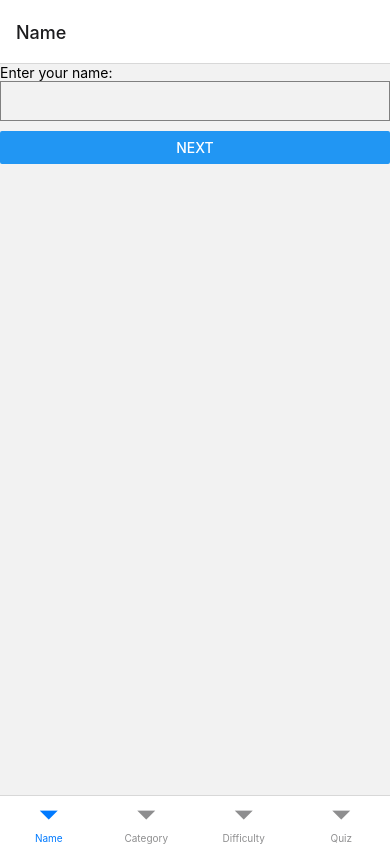
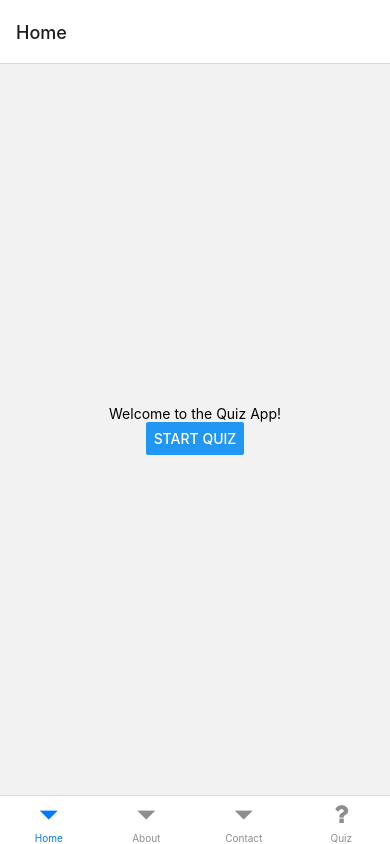
Before and after one commit to DMould123/react-native-open-trivia-quiz, a React Native app: screen /NameScreen in a window 390 px wide. Built offline with nearby package versions, Linux system fonts and the light colour scheme.

Commit message:
Implemented navigation from HomeScreen to NameScreen and from NameScreen to CategoryScreen.

```diff
--- a/App.js
+++ b/App.js
@@ -1,13 +1,44 @@
 import React, { useState } from 'react'
 import { NavigationContainer } from '@react-navigation/native'
+import { createStackNavigator } from '@react-navigation/stack'
 import { createBottomTabNavigator } from '@react-navigation/bottom-tabs'
+import HomeScreen from './src/screens/HomeScreen'
+import AboutScreen from './src/screens/AboutScreen'
+import ContactScreen from './src/screens/ContactScreen'
 import NameScreen from './src/screens/NameScreen'
 import CategoryScreen from './src/screens/CategoryScreen'
 import DifficultyScreen from './src/screens/DifficultyScreen'
 import QuizScreen from './src/screens/QuizScreen'
+import Icon from 'react-native-vector-icons/FontAwesome'
 
 const Tab = createBottomTabNavigator()
+const Stack = createStackNavigator()
 
+// Define QuizStack component outside of App component
+const QuizStack = ({ name, selectedCategory, selectedDifficulty }) => {
+  return (
+    <Stack.Navigator>
+      <Stack.Screen
+        name="NameScreen"
+        component={NameScreen}
+        initialParams={{ name: name }}
+      />
+      <Stack.Screen
+        name="CategoryScreen"
+        component={CategoryScreen}
+        initialParams={{ selectedCategory: selectedCategory }}
+      />
+      <Stack.Screen
+        name="DifficultyScreen"
+        component={DifficultyScreen}
+        initialParams={{ selectedDifficulty: selectedDifficulty }}
+      />
+      <Stack.Screen name="QuizScreen" component={QuizScreen} />
+    </Stack.Navigator>
+  )
+}
+
+// App component
 export default function App() {
   const [name, setName] = useState('')
   const [selectedCategory, setSelectedCategory] = useState('')
@@ -16,29 +47,20 @@ export default function App() {
   return (
     <NavigationContainer>
       <Tab.Navigator>
-        <Tab.Screen name="Name">
-          {(props) => <NameScreen {...props} setName={setName} />}
-        </Tab.Screen>
-        <Tab.Screen name="Category">
-          {(props) => (
-            <CategoryScreen
-              {...props}
-              setSelectedCategory={setSelectedCategory}
-            />
-          )}
-        </Tab.Screen>
-        <Tab.Screen name="Difficulty" options={{ tabBarVisible: false }}>
-          {(props) => (
-            <DifficultyScreen
-              {...props}
-              setSelectedDifficulty={setSelectedDifficulty}
-            />
-          )}
-        </Tab.Screen>
+        <Tab.Screen name="Home" component={HomeScreen} />
+        <Tab.Screen name="About" component={AboutScreen} />
+        <Tab.Screen name="Contact" component={ContactScreen} />
         <Tab.Screen
           name="Quiz"
-          component={QuizScreen}
+          options={{
+            tabBarVisible: false,
+            tabBarIcon: ({ color, size }) => (
+              <Icon name="question" color={color} size={size} />
+            )
+          }}
+          component={QuizStack} // Pass QuizStack directly to component prop
           initialParams={{
+            // Pass initial params if needed
             name: name,
             selectedCategory: selectedCategory,
             selectedDifficulty: selectedDifficulty
--- a/src/screens/DifficultyScreen.js
+++ b/src/screens/DifficultyScreen.js
@@ -17,7 +17,12 @@ const DifficultyScreen = ({ navigation, setSelectedDifficulty }) => {
       <Button title="Hard" onPress={() => handleDifficultySelect('hard')} />
       <Button
         title="Next"
-        onPress={() => navigation.navigate('Quiz')}
+        onPress={() =>
+          navigation.navigate('QuizScreen', {
+            selectedCategory,
+            selectedDifficulty: selectedDifficultyLocal
+          })
+        }
         disabled={!selectedDifficultyLocal}
       />
     </View>
--- a/src/screens/HomeScreen.js
+++ b/src/screens/HomeScreen.js
@@ -1,10 +1,13 @@
-import React from 'react'
 import { View, Text, Button } from 'react-native'
 
 export default function HomeScreen({ navigation }) {
   const handleStartQuiz = () => {
+    // Set the navigation options instead of passing as params
+    navigation.setOptions({
+      setName: navigation.setParams // Set setName in navigation options
+    })
     // Navigate to the NameScreen to start the quiz
-    navigation.navigate('Name')
+    navigation.navigate('Quiz', { screen: 'NameScreen' })
   }
 
   return (
--- a/src/screens/NameScreen.js
+++ b/src/screens/NameScreen.js
@@ -1,12 +1,15 @@
 import React, { useState } from 'react'
 import { View, Text, TextInput, Button } from 'react-native'
 
-const NameScreen = ({ navigation, setName }) => {
+const NameScreen = ({ navigation }) => {
   const [inputName, setInputName] = useState('')
 
   const handleSubmit = () => {
-    setName(inputName)
-    navigation.navigate('Category')
+    if (inputName.trim() !== '') {
+      navigation.navigate('CategoryScreen', { name: inputName })
+    } else {
+      console.error('Please enter a valid name')
+    }
   }
 
   return (
```
